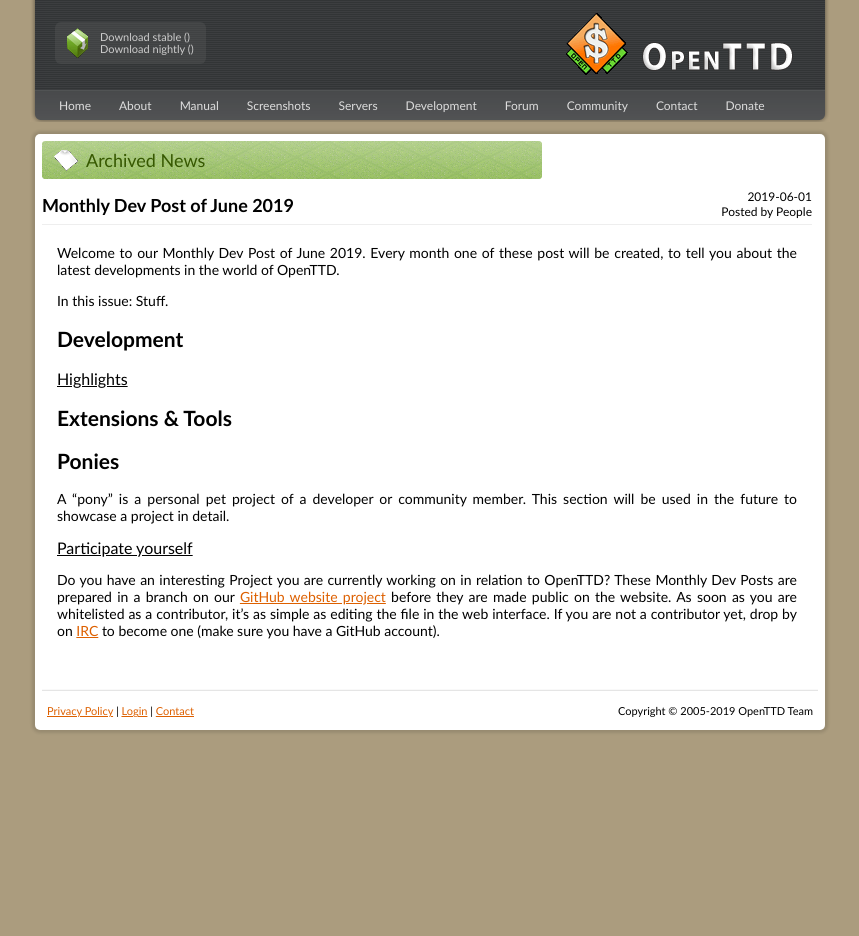
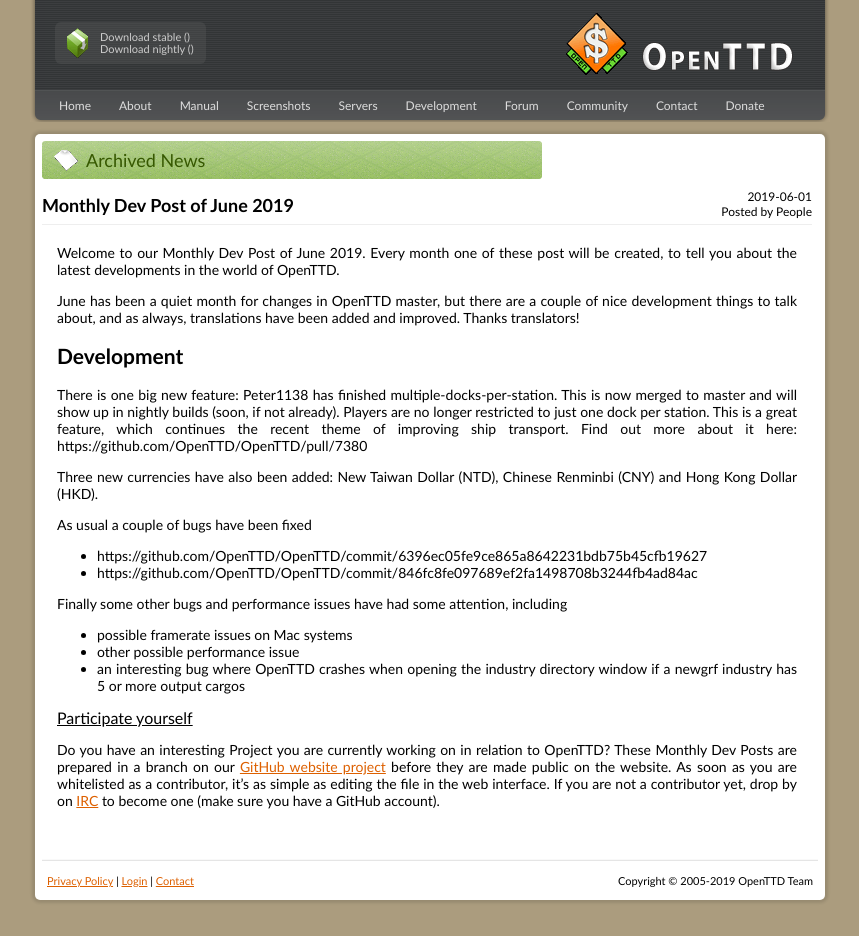
Before and after one commit to OpenTTD/website, a Jekyll site: the page built from _posts/2019-06-01-monthly-dev-post.md, in a window 1280 px wide. Shown: the whole page, without its empty margins (210-1069 px from the left). Built offline with Jekyll 4.4.1, drawn with Linux system fonts in a browser that asks for light colours; before the commit the page ends 900 px from its top, so only the background shows below that.

Commit message:
Update 2019-06-01-monthly-dev-post.md

```diff
--- a/_posts/2019-06-01-monthly-dev-post.md
+++ b/_posts/2019-06-01-monthly-dev-post.md
@@ -6,19 +6,24 @@
 Welcome to our Monthly Dev Post of June 2019.
 Every month one of these post will be created, to tell you about the latest developments in the world of OpenTTD.
 
-In this issue: Stuff.
+June has been a quiet month for changes in OpenTTD master, but there are a couple of nice development things to talk about, and as always, translations have been added and improved.  Thanks translators!
 
 <!-- more -->
 
 ## Development
 
-### Highlights
+There is one big new feature: Peter1138 has finished multiple-docks-per-station.  This is now merged to master and will show up in nightly builds (soon, if not already).  Players are no longer restricted to just one dock per station.  This is a great feature, which continues the recent theme of improving ship transport. Find out more about it here: https://github.com/OpenTTD/OpenTTD/pull/7380
 
-## Extensions & Tools
+Three new currencies have also been added: New Taiwan Dollar (NTD), Chinese Renminbi (CNY) and Hong Kong Dollar (HKD).
 
-## Ponies
+As usual a couple of bugs have been fixed
+* https://github.com/OpenTTD/OpenTTD/commit/6396ec05fe9ce865a8642231bdb75b45cfb19627
+* https://github.com/OpenTTD/OpenTTD/commit/846fc8fe097689ef2fa1498708b3244fb4ad84ac
 
-A "pony" is a personal pet project of a developer or community member. This section will be used in the future to showcase a project in detail.
+Finally some other bugs and performance issues have had some attention, including
+* possible framerate issues on Mac systems
+* other possible performance issue
+* an interesting bug where OpenTTD crashes when opening the industry directory window if a newgrf industry has 5 or more output cargos
 
 ### Participate yourself
 
```
